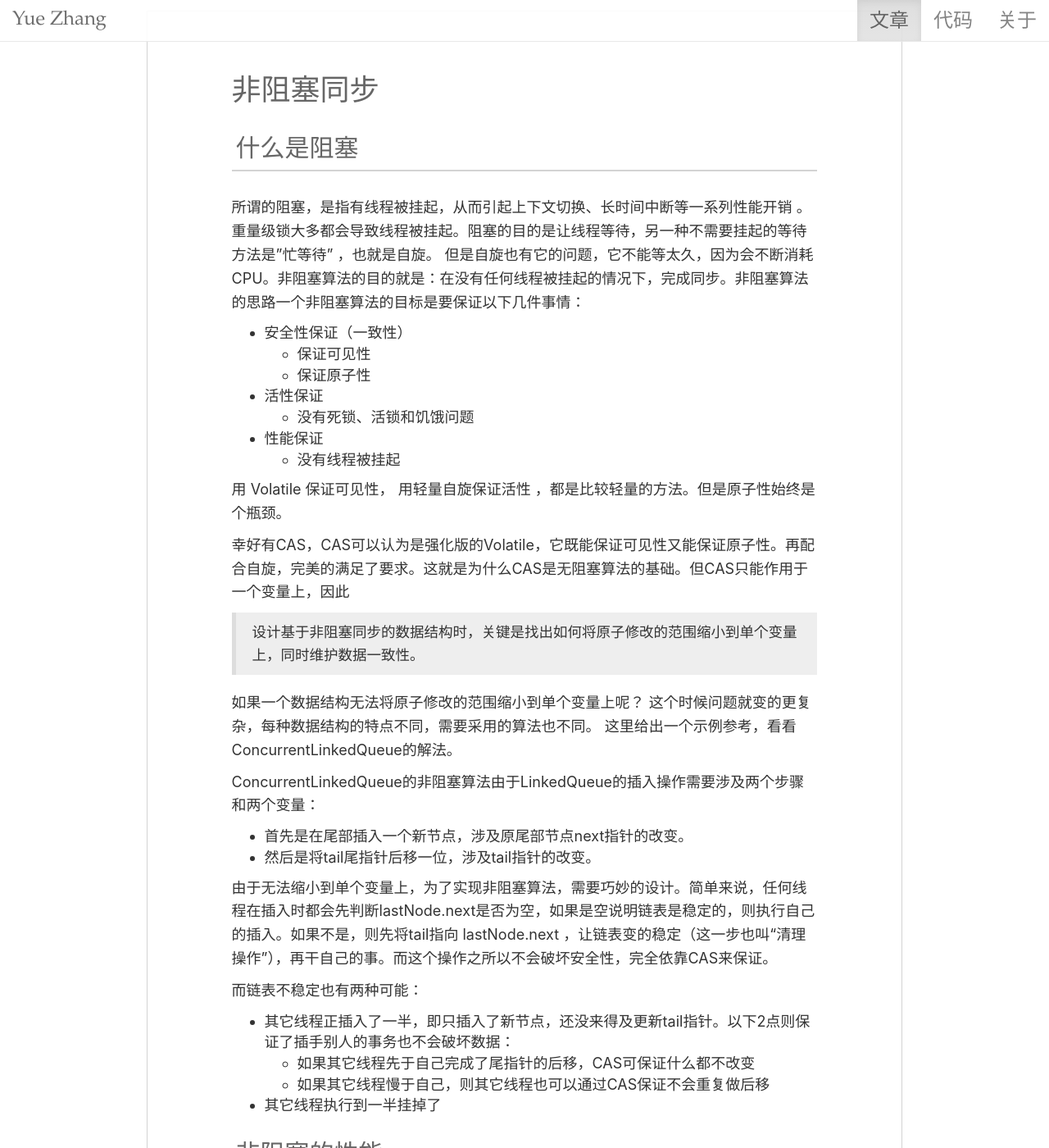
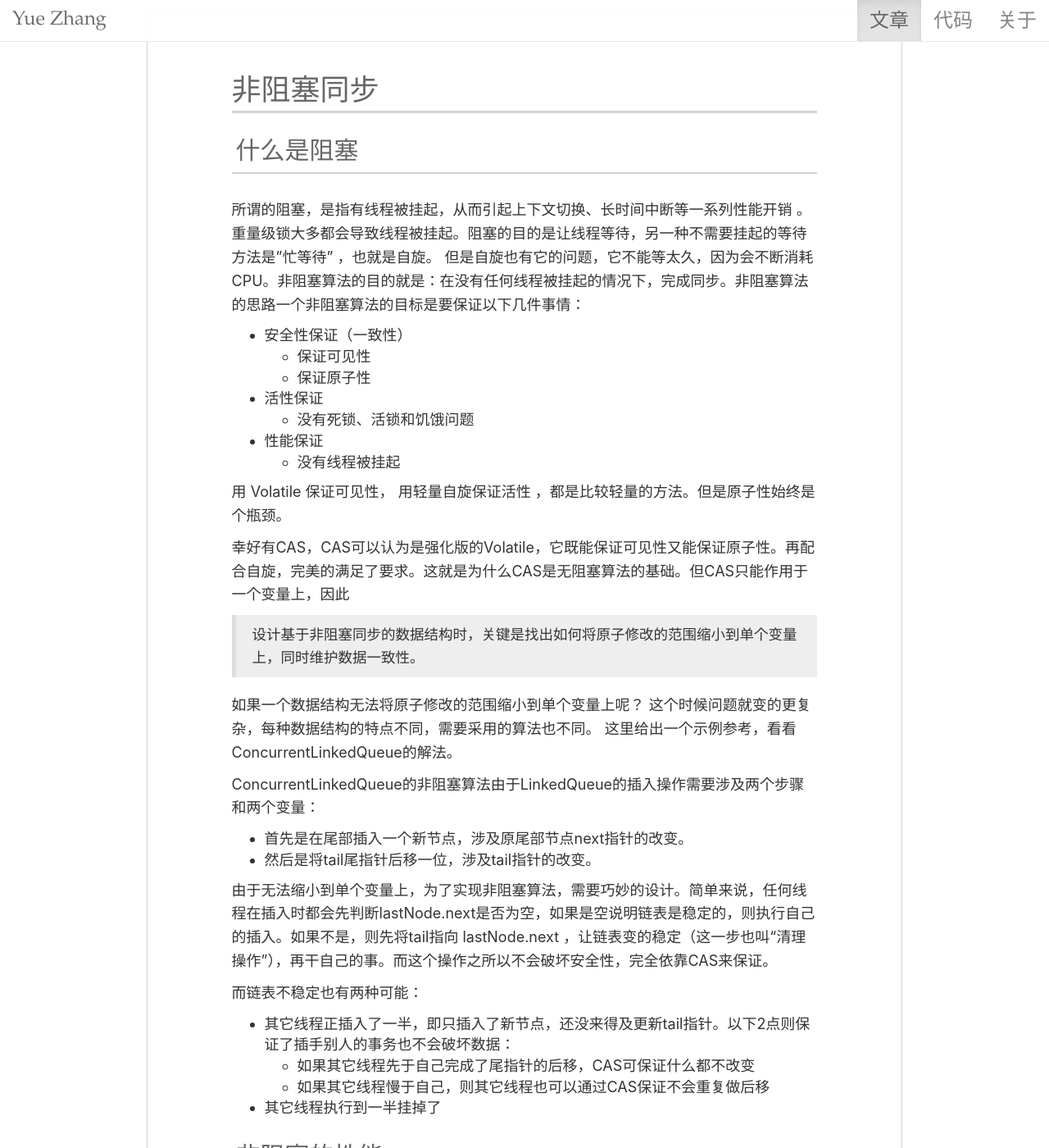
Before and after one commit to eueuy/eueuy.github.io, a Jekyll site: the page built from _posts/2015-12-02-non-blocking-sync.md, in a window 1280 px wide and 1400 px high. Shown: the whole window at 82% size. Built offline with Jekyll 4.4.1, drawn with Linux system fonts in a browser that asks for light colours.

Commit message:
post title hr line

```diff
--- a/assets/css/post.css
+++ b/assets/css/post.css
@@ -56,6 +56,10 @@ body.mobile .inner{
     border: 1px solid LightGrey;
     box-sizing: border-box;
     display: block;
+}
+
+.text-uppercase {
+     border-bottom: 3px LightGrey solid;
 }
 
 .navbar-brand {
```
